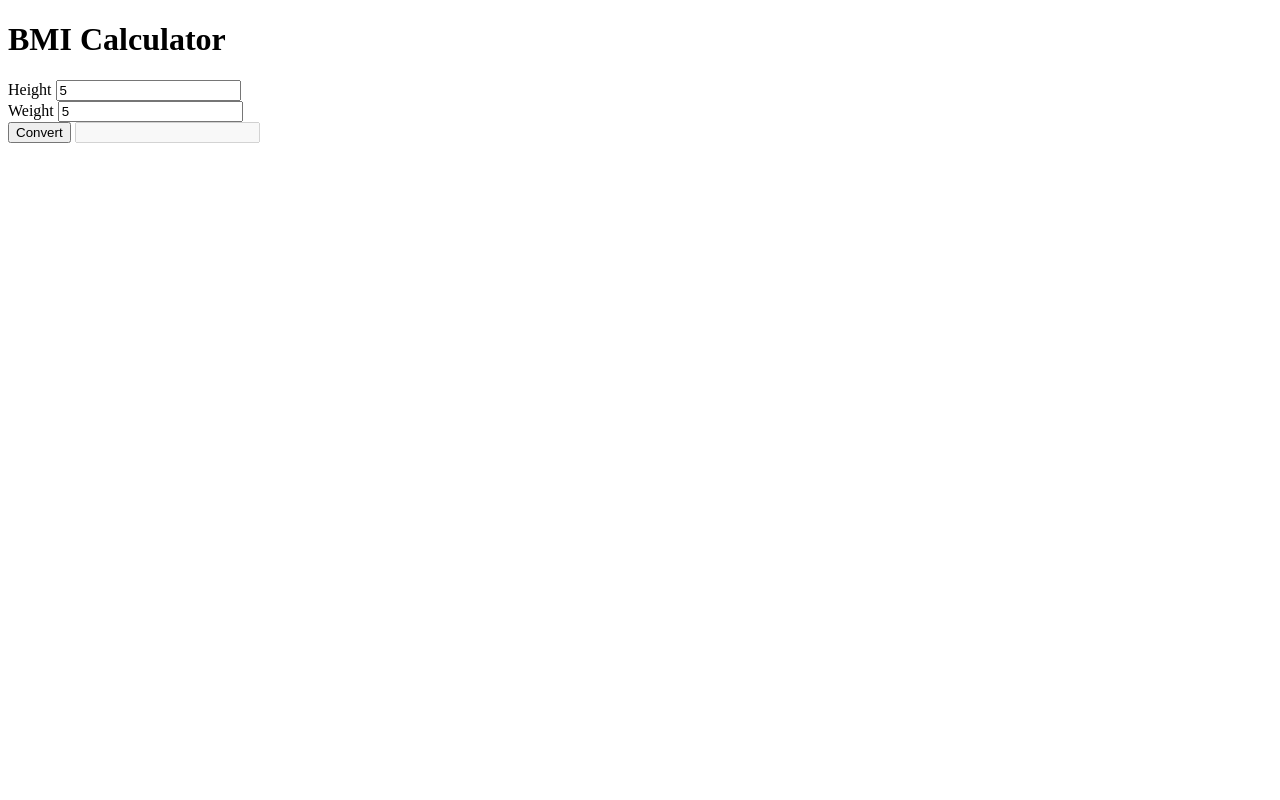
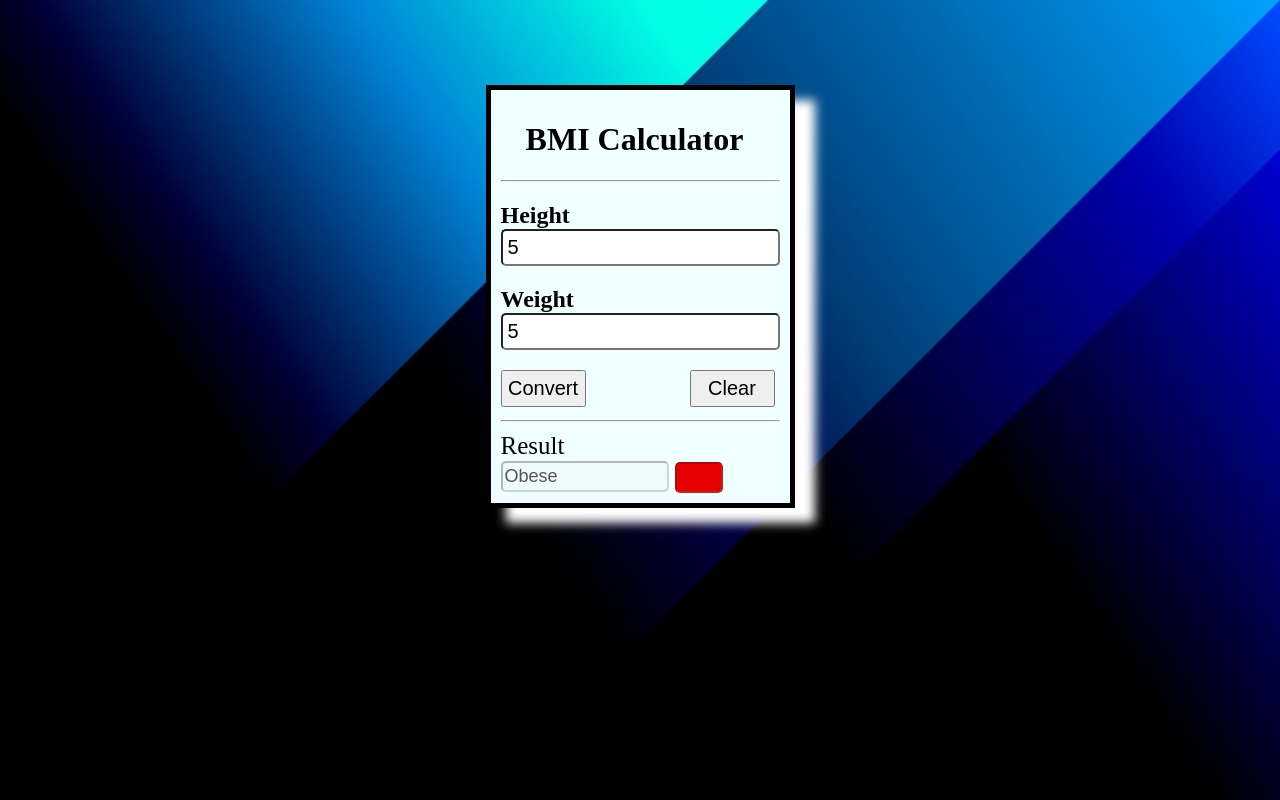
Before and after one commit to jagannathbssn/Utility-Tools, a plain HTML site: page BMI Calculator/index.html in a window 1280 px wide. Both pictures are taken after typing "5", "5" into the empty fields and a click on the button "Convert". Drawn offline with Linux system fonts and the light colour scheme.

Commit message:
BMI Calculator

```diff
--- a/BMI Calculator/index.html
+++ b/BMI Calculator/index.html
@@ -5,27 +5,46 @@
     <meta name="viewport" content="width=device-width, initial-scale=1.0" />
     <title>Document</title>
     <link rel="stylesheet" href="style.css" />
-    <style>
-      body {
-        background-image: url("jsprojects/bg7.jpg");
-      }
-    </style>
   </head>
   <body>
-    <h1 class="c0">BMI Calculator</h1>
-    <div class="c1">
-      <div class="c3">
-        <label for="height">Height</label>
-        <input type="number" class="c2" id="height" />
+    <div class="c0">
+      <div class="c1">
+        <h1>BMI Calculator</h1>
       </div>
-      <div class="c3">
-        <label for="weight">Weight</label>
-        <input type="number" class="c2" id="weight" />
+      <hr />
+      <div class="c2">
+        <label for="height">Height</label><br />
+        <input
+          class="c3"
+          type="number"
+          min="1"
+          id="height"
+          placeholder="Enter your height in cm"
+        />
       </div>
-      <button class="c3">Convert</button>
-      <input type="number" class="c2" disabled />
+      <div class="c2">
+        <label for="weight">Weight</label><br />
+        <input
+          class="c3"
+          type="number"
+          min="1"
+          id="weight"
+          placeholder="Enter your weight in kg "
+        />
+      </div>
+      <div>
+        <button class="c4" id="convert">Convert</button>
+        <button class="c4" id="clear">Clear</button>
+      </div>
+      <hr />
+      <div class="c5">
+        Result
+        <div>
+          <input type="text" id="bmi" disabled />
+          <input type="text" id="indicator" disabled />
+        </div>
+      </div>
     </div>
-    <script></script>
     <script src="script.js"></script>
   </body>
 </html>
--- a/BMI Calculator/script.js
+++ b/BMI Calculator/script.js
@@ -0,0 +1,34 @@
+const cnv = document.getElementById("convert");
+const clr = document.getElementById("clear");
+cnv.addEventListener("click", function () {
+  const h = document.getElementById("height");
+  const w = document.getElementById("weight");
+  if (h.value == "" || w.value == "") {
+    alert("Please fill all the details!");
+  } else {
+    let r = w.value;
+    r = r / h.value;
+    r = r / h.value;
+    r = r * 100;
+    r = r * 100;
+    if (r < 18.5) {
+      document.getElementById("bmi").value = "Underweight";
+      document.getElementById("indicator").style.backgroundColor = "#FFC700";
+    } else if (r >= 18.5 && r < 25) {
+      document.getElementById("bmi").value = "Normal weight";
+      document.getElementById("indicator").style.backgroundColor = "#27B74B";
+    } else if (r >= 25 && r < 30) {
+      document.getElementById("bmi").value = "Overweight";
+      document.getElementById("indicator").style.backgroundColor = "#ff8080";
+    } else {
+      document.getElementById("bmi").value = "Obese";
+      document.getElementById("indicator").style.backgroundColor = "#e60000";
+    }
+  }
+});
+clr.addEventListener("click", function () {
+  document.getElementById("height").value = "";
+  document.getElementById("weight").value = "";
+  document.getElementById("bmi").value = "";
+  document.getElementById("indicator").style.backgroundColor = "white";
+});
--- a/BMI Calculator/style.css
+++ b/BMI Calculator/style.css
@@ -0,0 +1,51 @@
+body {
+  background-image: url(bg9.jpg);
+  background-repeat: no-repeat;
+  background-size: cover;
+  padding-top: 6%;
+}
+.c0 {
+  margin: auto;
+  padding: 10px;
+  background-color: azure;
+  width: fit-content;
+  border: 5px solid;
+  box-shadow: 20px 15px 10px white;
+}
+.c1 {
+  margin-left: 9%;
+}
+.c2 {
+  margin: 20px 0px;
+  font-size: 24px;
+  font-weight: 550;
+}
+.c3 {
+  padding: 5px;
+  font-size: 20px;
+  border-radius: 5px;
+}
+.c4 {
+  font-size: 20px;
+  padding: 5px;
+  width: 85px;
+  margin-bottom: 5px;
+}
+#convert {
+  margin-right: 100px;
+}
+#bmi {
+  border-radius: 5px;
+  height: 25px;
+  width: 160px;
+  font-size: large;
+}
+#indicator {
+  border-radius: 5px;
+  height: 25px;
+  width: 40px;
+}
+.c5 {
+  margin-top: 10px;
+  font-size: 25px;
+}
```
Also changed, not shown: BMI Calculator/bg3.jpeg (deleted), BMI Calculator/bg9.jpg (added), bg7.jpg (deleted).
